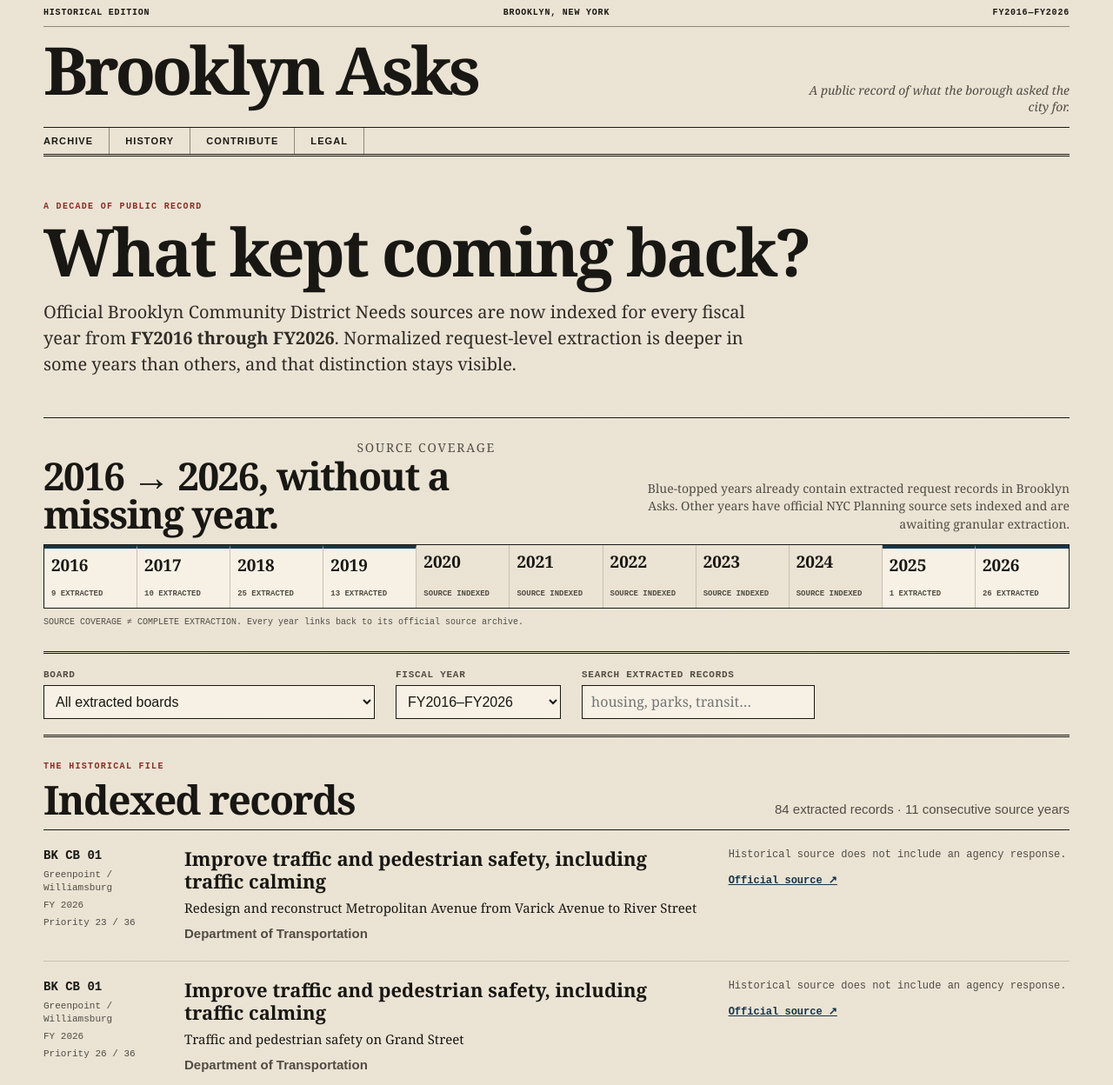
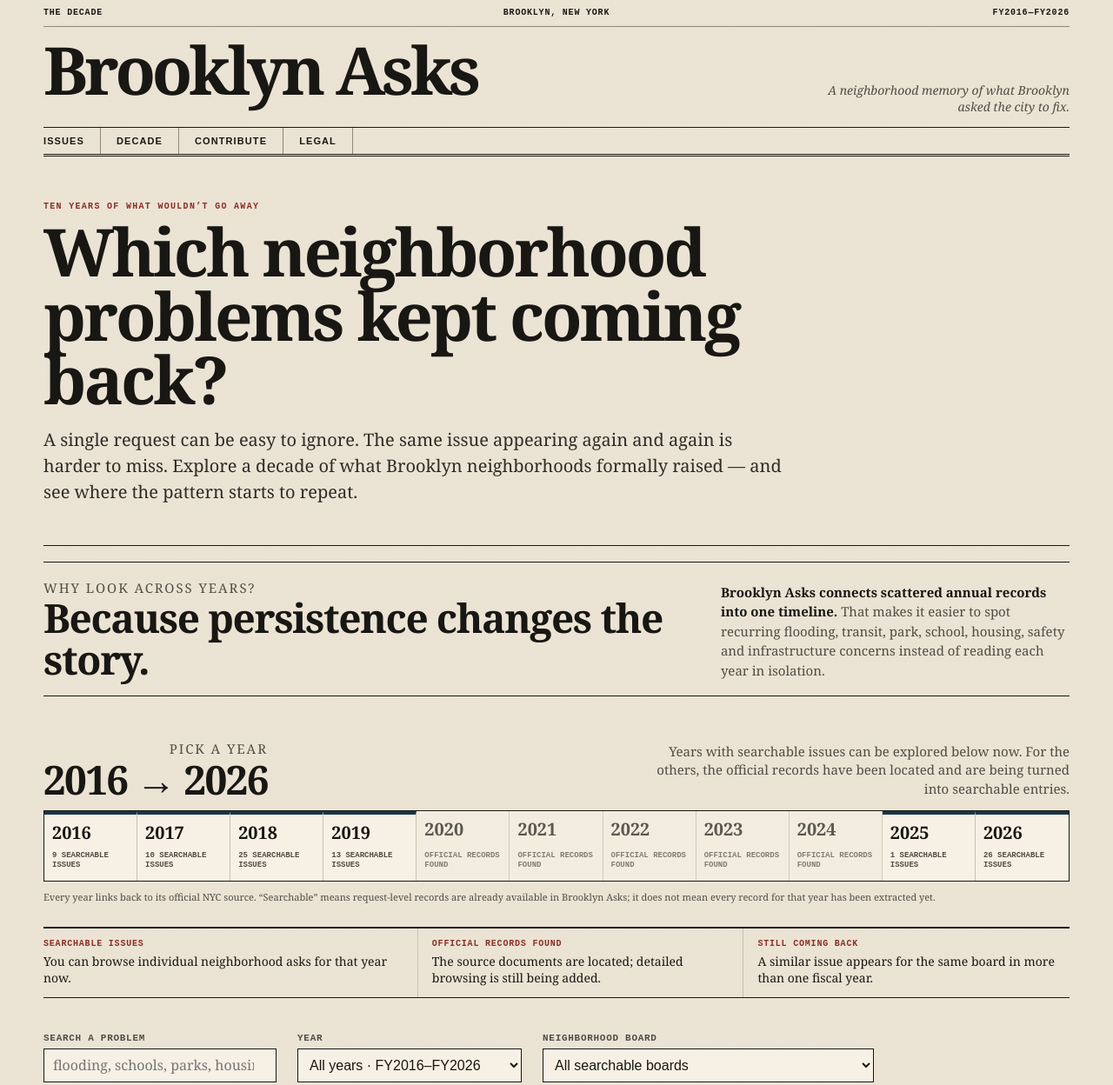
Before and after one commit to bpiper02/brooklyn-asks, a website: page public/history.html in a window 1280 px wide. Shown: the top 1248 px of the page at 87% size. Drawn offline with Linux system fonts and the light colour scheme.

Commit message:
Reframe decade page around persistent neighborhood problems

```diff
--- a/public/history.html
+++ b/public/history.html
@@ -4,66 +4,78 @@
   <meta charset="utf-8" />
   <meta name="viewport" content="width=device-width,initial-scale=1" />
   <meta name="theme-color" content="#eee7d8" />
-  <meta name="description" content="A source-backed decade of Brooklyn Community Board district needs and budget requests, FY2016 through FY2026." />
-  <title>Historical Coverage — Brooklyn Asks</title>
+  <meta name="description" content="Explore which Brooklyn neighborhood issues kept returning across FY2016 through FY2026." />
+  <title>The Decade — Brooklyn Asks</title>
   <link rel="stylesheet" href="./styles.css" />
   <link rel="stylesheet" href="./hooky.css" />
+  <link rel="stylesheet" href="./clarity.css" />
   <style>
-    .decade-block{padding:24px 0 26px;border-bottom:3px double var(--ink)}
-    .decade-head{display:flex;justify-content:space-between;gap:24px;align-items:end;margin-bottom:13px}
-    .decade-head h2{margin:0;font:800 clamp(28px,4vw,44px)/1 Georgia,"Times New Roman",serif;letter-spacing:-.035em}
-    .decade-head p{max-width:520px;margin:0;color:var(--muted);font:14px/1.45 Georgia,"Times New Roman",serif;text-align:right}
+    .decade-block{padding:22px 0 26px;border-bottom:1px solid var(--ink)}
+    .decade-head{display:flex;justify-content:space-between;gap:30px;align-items:end;margin-bottom:13px}
+    .decade-head h2{margin:0;font:800 clamp(30px,4vw,46px)/1 Georgia,"Times New Roman",serif;letter-spacing:-.035em}
+    .decade-head p{max-width:500px;margin:0;color:var(--muted);font:15px/1.45 Georgia,"Times New Roman",serif;text-align:right}
     .coverage-timeline{display:grid;grid-template-columns:repeat(11,minmax(70px,1fr));border:1px solid var(--ink)}
-    .coverage-year{min-height:72px;padding:10px 8px;border-right:1px solid var(--rule-light);display:flex;flex-direction:column;justify-content:space-between;text-decoration:none;background:var(--paper-light)}
+    .coverage-year{min-height:80px;padding:11px 9px;border-right:1px solid var(--rule-light);display:flex;flex-direction:column;justify-content:space-between;text-decoration:none;background:var(--paper-light)}
     .coverage-year:last-child{border-right:0}.coverage-year:hover{background:#e3dac8}
-    .coverage-year strong{font:800 19px/1 Georgia,"Times New Roman",serif}.coverage-year span{color:var(--muted);font:800 9px/1.25 "Courier New",monospace;text-transform:uppercase}
-    .coverage-year.source-indexed{background:transparent}.coverage-year.partial{border-top:4px solid var(--navy)}
-    .coverage-key{margin:9px 0 0;color:var(--muted);font:10px/1.4 "Courier New",monospace}
+    .coverage-year strong{font:800 20px/1 Georgia,"Times New Roman",serif}.coverage-year span{color:var(--muted);font:800 9px/1.3 "Courier New",monospace;text-transform:uppercase}
+    .coverage-year.partial{border-top:4px solid var(--navy)}
+    .coverage-key{margin:10px 0 0;color:var(--muted);font:11px/1.45 Georgia,"Times New Roman",serif}
     .source-year-card{display:grid;grid-template-columns:1fr auto;gap:28px;align-items:center;padding:28px 0;border-bottom:1px solid var(--ink)}
-    .source-year-card h3{margin:3px 0 8px;font-size:28px}.source-year-card p{margin:0;max-width:700px;font:16px/1.5 Georgia,"Times New Roman",serif;color:var(--muted)}
-    .source-year-card>a{color:var(--navy);font:800 11px/1.3 "Courier New",monospace;text-transform:uppercase}
+    .source-year-card h3{margin:3px 0 8px}.source-year-card>a{color:var(--navy);font:800 11px/1.3 "Courier New",monospace;text-transform:uppercase}
     @media(max-width:850px){.coverage-timeline{grid-template-columns:repeat(4,1fr)}.coverage-year{border-bottom:1px solid var(--rule-light)}.decade-head{display:block}.decade-head p{text-align:left;margin-top:10px}.source-year-card{grid-template-columns:1fr}}
   </style>
 </head>
 <body>
   <header class="site-header">
-    <div class="utility-row"><span>HISTORICAL EDITION</span><span>BROOKLYN, NEW YORK</span><span>FY2016—FY2026</span></div>
-    <div class="masthead-row"><a class="masthead" href="./index.html">Brooklyn Asks</a><p class="masthead-kicker">A public record of what the borough asked the city for.</p></div>
-    <nav class="primary-nav"><a href="./index.html">Archive</a><a href="./history.html">History</a><a href="./contribute.html">Contribute</a><a href="./legal.html">Legal</a></nav>
+    <div class="utility-row"><span>THE DECADE</span><span>BROOKLYN, NEW YORK</span><span>FY2016—FY2026</span></div>
+    <div class="masthead-row"><a class="masthead" href="./index.html">Brooklyn Asks</a><p class="masthead-kicker">A neighborhood memory of what Brooklyn asked the city to fix.</p></div>
+    <nav class="primary-nav"><a href="./index.html">Issues</a><a href="./history.html">Decade</a><a href="./contribute.html">Contribute</a><a href="./legal.html">Legal</a></nav>
   </header>
   <main>
     <section class="intro">
-      <p class="section-label">A DECADE OF PUBLIC RECORD</p>
-      <h1>What kept coming back?</h1>
-      <p class="dek">Official Brooklyn Community District Needs sources are now indexed for every fiscal year from <strong>FY2016 through FY2026</strong>. Normalized request-level extraction is deeper in some years than others, and that distinction stays visible.</p>
+      <p class="section-label">TEN YEARS OF WHAT WOULDN’T GO AWAY</p>
+      <h1>Which neighborhood problems kept coming back?</h1>
+      <p class="dek">A single request can be easy to ignore. The same issue appearing again and again is harder to miss. Explore a decade of what Brooklyn neighborhoods formally raised — and see where the pattern starts to repeat.</p>
+    </section>
+
+    <section class="history-value" aria-label="Why the decade view matters">
+      <div><p class="section-label">WHY LOOK ACROSS YEARS?</p><h2>Because persistence changes the story.</h2></div>
+      <p><strong>Brooklyn Asks connects scattered annual records into one timeline.</strong> That makes it easier to spot recurring flooding, transit, park, school, housing, safety and infrastructure concerns instead of reading each year in isolation.</p>
     </section>
 
     <section class="decade-block" aria-labelledby="decade-title">
-      <div class="decade-head"><div><p class="section-label">SOURCE COVERAGE</p><h2 id="decade-title">2016 → 2026, without a missing year.</h2></div><p>Blue-topped years already contain extracted request records in Brooklyn Asks. Other years have official NYC Planning source sets indexed and are awaiting granular extraction.</p></div>
-      <div id="coverageTimeline" class="coverage-timeline" aria-label="Fiscal year source coverage"></div>
-      <p class="coverage-key">SOURCE COVERAGE ≠ COMPLETE EXTRACTION. Every year links back to its official source archive.</p>
+      <div class="decade-head"><div><p class="section-label">PICK A YEAR</p><h2 id="decade-title">2016 → 2026</h2></div><p>Years with searchable issues can be explored below now. For the others, the official records have been located and are being turned into searchable entries.</p></div>
+      <div id="coverageTimeline" class="coverage-timeline" aria-label="Fiscal year availability"></div>
+      <p class="coverage-key">Every year links back to its official NYC source. “Searchable” means request-level records are already available in Brooklyn Asks; it does not mean every record for that year has been extracted yet.</p>
     </section>
 
-    <section class="filters history-controls" aria-label="Historical filters">
-      <div class="filter-field"><label for="historyBoard">BOARD</label><select id="historyBoard"><option value="all">All extracted boards</option></select></div>
-      <div class="filter-field"><label for="historyYear">FISCAL YEAR</label><select id="historyYear"><option value="all">FY2016–FY2026</option></select></div>
-      <div class="filter-field"><label for="historySearch">SEARCH EXTRACTED RECORDS</label><input id="historySearch" class="history-search" type="search" placeholder="housing, parks, transit…" /></div>
+    <section class="plain-key" aria-label="How to read the decade">
+      <div><strong>SEARCHABLE ISSUES</strong><span>You can browse individual neighborhood asks for that year now.</span></div>
+      <div><strong>OFFICIAL RECORDS FOUND</strong><span>The source documents are located; detailed browsing is still being added.</span></div>
+      <div><strong>STILL COMING BACK</strong><span>A similar issue appears for the same board in more than one fiscal year.</span></div>
+    </section>
+
+    <section class="filters history-controls" aria-label="Search the decade">
+      <div class="filter-field"><label for="historySearch">SEARCH A PROBLEM</label><input id="historySearch" class="history-search" type="search" placeholder="flooding, schools, parks, housing…" /></div>
+      <div class="filter-field"><label for="historyYear">YEAR</label><select id="historyYear"><option value="all">All years · FY2016–FY2026</option></select></div>
+      <div class="filter-field"><label for="historyBoard">NEIGHBORHOOD BOARD</label><select id="historyBoard"><option value="all">All searchable boards</option></select></div>
     </section>
 
     <section class="view-panel">
-      <header class="section-head"><div><p class="section-label">THE HISTORICAL FILE</p><h2 id="historyTitle">Indexed records</h2></div><p id="historyMeta">Loading…</p></header>
+      <header class="section-head"><div><p class="section-label">WHAT THE RECORD SHOWS</p><h2 id="historyTitle">Issues across the decade</h2></div><p id="historyMeta">Loading…</p></header>
       <div id="historyResults" class="history-results"></div>
     </section>
 
     <section class="methodology compact-method">
-      <header class="section-head"><div><p class="section-label">COVERAGE NOTE</p><h2>Source-backed does not mean fully extracted.</h2></div></header>
+      <header class="section-head"><div><p class="section-label">READ THIS CAREFULLY</p><h2>Coming back is a signal, not a verdict.</h2></div></header>
       <div class="method-grid">
-        <article><span class="method-no">01</span><h3>Continuous sources</h3><p>Brooklyn Asks has located official NYC Planning / Community District Needs source sets for every fiscal year from FY2016 through FY2026.</p></article>
-        <article><span class="method-no">02</span><h3>No invented records</h3><p>A year can be source-indexed before its individual requests are normalized. We show that state explicitly rather than generating missing fields.</p></article>
-        <article><span class="method-no">03</span><h3>Request extraction grows</h3><p>Granular records are added only with fiscal-year, board and source provenance. Agency responses are never inferred when the source does not provide them.</p></article>
+        <article><span class="method-no">01</span><h3>Formal neighborhood record</h3><p>These records capture issues Community Boards formally raised with the city. They do not represent every concern residents had.</p></article>
+        <article><span class="method-no">02</span><h3>No invented outcomes</h3><p>If a historical source does not include an agency response or verified outcome, Brooklyn Asks does not infer one.</p></article>
+        <article><span class="method-no">03</span><h3>Persistence needs context</h3><p>The same issue returning can reflect an unresolved problem, a long project, recurring maintenance, or changing scope. Open the source before drawing stronger conclusions.</p></article>
       </div>
     </section>
   </main>
   <script src="./history.js" defer></script>
+  <script src="./clarity.js" defer></script>
 </body>
 </html>
```
